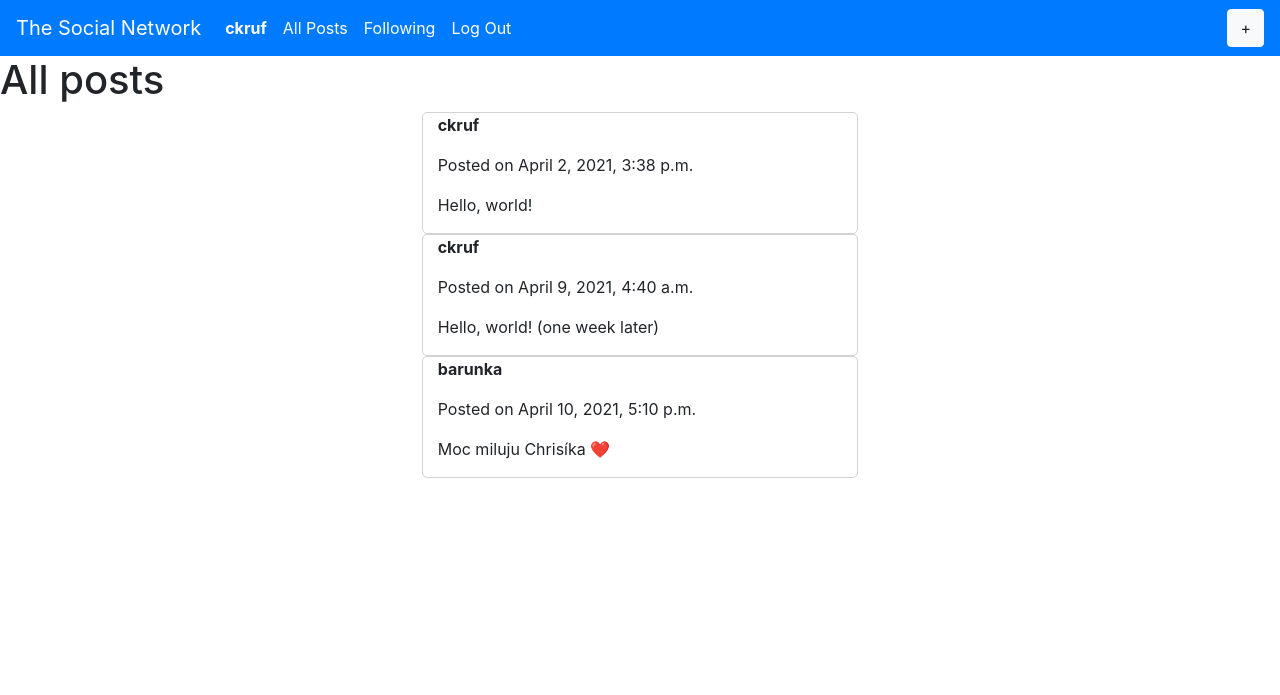
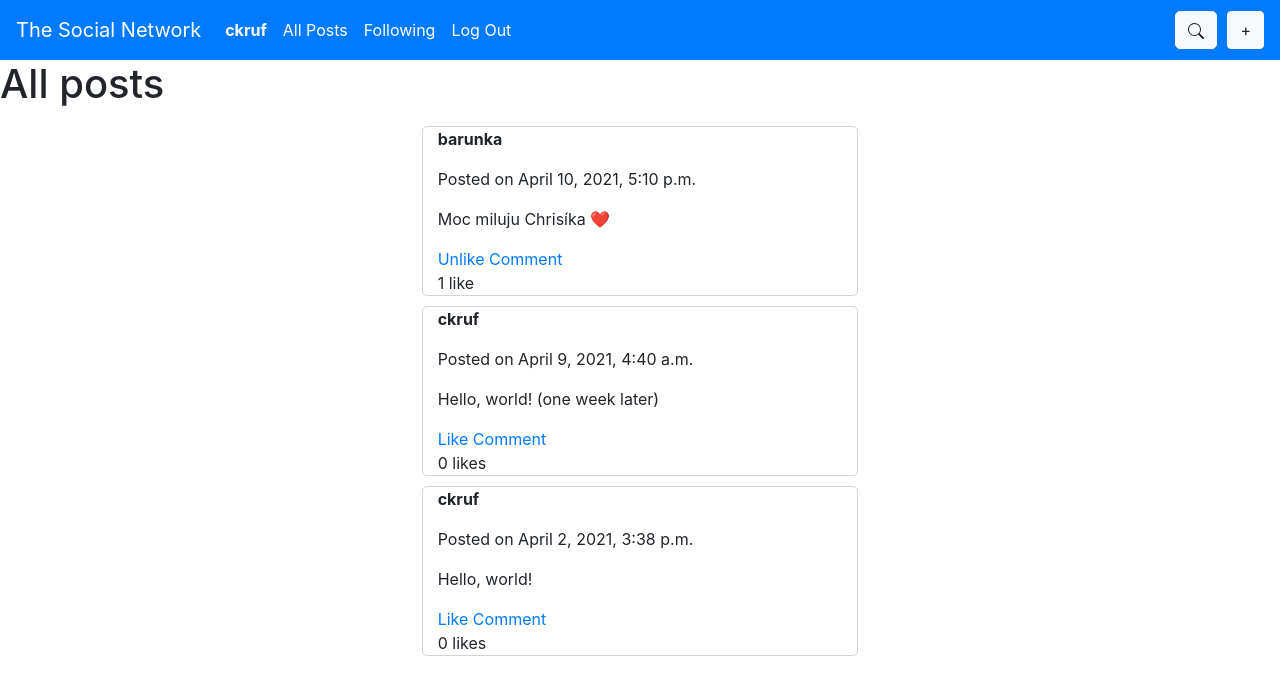
Before and after one commit to ckruf/network, a Django app: page /all in a window 1280 px wide. Shown: the top 695 px of the page. Run offline with Django 3.2, Linux system fonts and the light colour scheme; a user stored in the database is signed in; data comes from the database, SQL or seed files in the repository; both versions use the stored data as it was after the commit; some libraries are stand-ins or nearby versions.

Commit message:
suggestive search and likes

```diff
--- a/network/static/network/network.js
+++ b/network/static/network/network.js
@@ -14,6 +14,7 @@ document.addEventListener('DOMContentLoaded', function() {
 
     newpostbtn.onclick = function() {
         if (postareastyle.height == '0px'){
+            console.log("If condition entered");
             newpostarea.style.animationPlayState = 'running';
             newpostbtn.innerHTML = '-';
             textarea.removeAttribute("disabled");
@@ -25,6 +26,7 @@ document.addEventListener('DOMContentLoaded', function() {
                 newpostarea.style.animationPlayState = 'paused';
             })
         } else {
+            console.log("Else condition entered");
             newpostarea.style.animationPlayState = 'running';
             newpostbtn.innerHTML = '+';
             textarea.setAttribute("disabled","");
@@ -37,4 +39,126 @@ document.addEventListener('DOMContentLoaded', function() {
             });
         }
         }
+
+    const searchbtn = document.querySelector('#searchbtn');
+    const searchfield = document.querySelector('#searchfield');
+    const fieldstyle = getComputedStyle(searchfield);
+
+    searchbtn.onclick = function() {
+        if (fieldstyle.width == '26px'){
+            console.log("First if condition entered.");
+            searchfield.style.animationPlayState = 'running';
+            searchfield.removeAttribute("disabled");
+            searchfield.style.cursor = 'text';
+            searchbtn.style.borderTopLeftRadius = '0px';
+            searchbtn.style.borderBottomLeftRadius = '0px';
+            searchfield.addEventListener('animationend', () => {
+                searchfield.style.animationName = 'hidebar';
+                searchfield.style.animationPlayState = 'paused';
+            })
+        }
+        else if (fieldstyle.width == '250px' && searchfield.value == "") {
+            console.log("Second if condition entered.");
+            searchfield.style.animationPlayState = 'running';
+            searchfield.setAttribute("disabled", "");
+            searchfield.style.cursor = 'default';
+            searchbtn.style.borderTopLeftRadius = '5px';
+            searchbtn.style.borderBottomLeftRadius = '5px';
+            searchfield.addEventListener('animationend', () => {
+                searchfield.style.animationName = 'showbar';
+                searchfield.style.animationPlayState = 'paused';
+            })
+        }
+        else if (fieldstyle.width == '250px' && searchfield.value != "") {
+            console.log("Else condition entered.")
+        }
+    }
+
+    searchfield.addEventListener("keyup", autocomplete);
+    searchfield.addEventListener("click", autocomplete);
+
+  function autocomplete(){
+      var currentFocus;
+        //searchfield.addEventListener("input", function(e) {
+            val = this.value;
+            if (val == "") {
+                closeAllLists();
+                return false;
+            }
+            //if (!val) {return false;}
+            closeAllLists();
+            currentFocus = -1;
+            fetch(`/suggest/${val}`)
+            .then(response => response.json())
+            .then(suggestions => {
+                suggestions.forEach(function (suggestions, index) {
+                    var b = document.createElement("a");
+                    b.setAttribute("href", `/user/${suggestions.profileURL}`);
+                    b.setAttribute("id", `suggestion${index}`);
+                    b.classList.add("list-group-item-action");
+                    b.classList.add("result");
+                    b.style.left = '0';
+                    b.style.top = `${38 + (index * 30)}px`
+                    b.innerHTML = "<strong>" + suggestions.username.substr(0, val.length) + "</strong>";
+                    b.innerHTML += suggestions.username.substr(val.length);
+                    //b.innerHTML += "<input type='hidden' value='" + suggestions.username + "'>";
+                    document.querySelector('#results').appendChild(b)
+                    });
+
+            })
+
+    }
+    function closeAllLists() {
+        document.querySelector('#results').innerHTML = '';
+    }
+
+    document.addEventListener("click", function (e) {
+        closeAllLists(e.target);
+    });
+
+    var elements = document.getElementsByClassName("like");
+
+    Array.from(elements).forEach(function(element) {
+        element.addEventListener('click', function(){
+            like(element.id);
+        });
+    })
+
+    /*The argument passed to the function is the HTML id of the Like, which has the form like1, like2, like3 and so on.
+    The number is the ID of the post that the like is associated with - the primary key of the Post in the database.
+    We will therefore extract the ID of the post using the substring function and then use it.*/
+    function like(id) {
+        console.log("Function run");
+        //id = id.substr(4);
+        var postid = parseInt(id.substr(4));
+        const htmllike = document.querySelector(`#${id}`);
+        const likecountdiv = document.querySelector(`#likecount${postid}`);
+        var likecount = parseInt(likecountdiv.innerHTML.substr(0,1));
+        console.log(`id is ${id}, postid is ${postid}`);
+        if (htmllike.innerHTML == 'Like') {
+            fetch(`/like/${postid}`, {
+                method:"POST"
+            })
+            .then(response => console.log(response))
+            .then(result => {
+                console.log(result);
+            });
+            htmllike.innerHTML = 'Unlike';
+            likecount = likecount + 1;
+        }
+        else {
+            fetch(`unlike/${postid}`, {
+                method:"POST"
+            })
+            htmllike.innerHTML = 'Like';
+            likecount = likecount - 1;
+        }
+        if (likecount == 1){
+            likecountdiv.innerHTML = `${likecount} like`;
+        } else {
+            likecountdiv.innerHTML = `${likecount} likes`
+        }
+
+    }
+
 });
--- a/network/static/network/styles.css
+++ b/network/static/network/styles.css
@@ -1,3 +1,4 @@
+
 #newpost{
     animation-name: showpost;
     animation-duration:1s;
@@ -13,9 +14,77 @@
     cursor: default;
 }
 
+/*nav bar */
+#bar{
+    height:60px;
+    overflow-y: visible;
+}
+
+/* search button */
+#searchbtn{
+    margin-right: 10px;
+    border-radius: 5px 5px 5px 5px;
+}
+
+/* add new post button */
+#addnew{
+    margin-top: 15px;
+}
+
+.result {
+    background-color: snow;
+    position: absolute;
+    width:250px;
+    height:30px;
+    max-height: 200px;
+    overflow-y: visible;
+    padding-left: 12px;
+    z-index: 99999999;
+
+  }
+
+.like {
+    cursor:pointer;
+}
+.like:hover{
+    text-decoration: underline;
+}
+
+.form-control:focus {
+    box-shadow: none;
+}
+
+.list-group-item-action:hover{
+    background-color: lightcyan;
+}
+
+/* search field */
+#searchfield{
+    animation-name: showbar;
+    animation-duration:1s;
+    animation-play-state: paused;
+    animation-fill-mode: forwards;
+    cursor: default;
+    border-top-right-radius: 0px;
+    border-bottom-right-radius: 0px;
+
+}
+
+#searchfield:focus{
+    border-bottom-left-radius: 0px;
+}
+
+
+/*searchform div in which both the button and the field are wrapped*/
+#searchform{
+    margin-top: 15px;
+}
+
+
 .post{
     border: 1px solid lightgray;
     border-radius: 5px;
+    margin-top: 10px;
 }
 
 @keyframes showpost {
@@ -43,3 +112,25 @@
         opacity:0;
     }
 }
+
+@keyframes showbar {
+    from {
+        width: 26px;
+        opacity:0;
+    }
+    to {
+        width: 250px;
+        opacity:1;
+    }
+}
+
+@keyframes hidebar {
+    from {
+        width: 250px;
+        opacity:1;
+    }
+    to {
+        width:26px;
+        opacity:0;
+    }
+}
--- a/network/templates/network/all.html
+++ b/network/templates/network/all.html
@@ -8,6 +8,17 @@
                 <p class="postauthor"><strong>{{ post.author }}</strong></p>
                 <p class="posttime">Posted on {{ post.created }}</p>
                 <p class="postcontent">{{ post.content }}</p>
+                {% if post.liked %}
+                <span class="like text-primary" id="like{{ post.id }}">Unlike</span>
+                {% else %}
+                <span class="like text-primary" id="like{{ post.id }}">Like</span>
+                {% endif %}
+                <a href='#'>Comment</a>
+                {% if post.likes.count == 1 %}
+                <div id="likecount{{ post.id }}">{{ post.likes.count }} like</div>
+                {% else %}
+                <div id="likecount{{ post.id }}">{{ post.likes.count }} likes</div>
+                {% endif %}
             </div>
         </div>
     {% endfor %}
--- a/network/templates/network/layout.html
+++ b/network/templates/network/layout.html
@@ -11,11 +11,11 @@
     <body>
 
         <nav class="navbar navbar-dark navbar-expand-sm bg-primary" id="bar">
-            <a class="navbar-brand" href="#">The Social Network</a>
+            <a class="navbar-brand" href="{% url 'index' %}">The Social Network</a>
               <ul class="navbar-nav mr-auto">
                 {% if user.is_authenticated %}
                     <li class="nav-item">
-                        <a class="nav-link text-white" href="#"><strong>{{ user.username }}</strong></a>
+                        <a class="nav-link text-white" href="/user/{{user.profileurl}}"><strong>{{ user.username }}</strong></a>
                     </li>
                 {% endif %}
                 <li class="nav-item">
@@ -32,22 +32,38 @@
                     </li>
                 {% else %}
                     <li class="nav-item">
-                        <a class="nav-link" href="{% url 'login' %}">Log In</a>
+                        <a class="nav-link text-white" href="{% url 'login' %}">Log In</a>
                     </li>
                     <li class="nav-item">
-                        <a class="nav-link" href="{% url 'register' %}">Register</a>
+                        <a class="nav-link text-white" href="{% url 'register' %}">Register</a>
                     </li>
                 {% endif %}
               </ul>
               {% if user.is_authenticated %}
                 <ul class="navbar-nav ml-auto">
-                    <li class="nav-item">
-                        <button type="button" id="addnew" class="btn btn-light">+</button>
-                    </li>
+                    <span class="align-middle">
+                        <li class="nav-item">
+                            <div class="input-group mb-3 navbar-form" id="searchform">
+                                <input type="text" class="form-control" autocomplete="off" id="searchfield" placeholder="Search" disabled>
+                                <div id="results" class="list-group">
+                                </div>
+                                <button type="button" id="searchbtn" class="btn btn-light">
+                                    <svg xmlns="http://www.w3.org/2000/svg" width="16" height="16" fill="currentColor" class="bi bi-search" viewBox="0 0 16 16">
+                                        <path d="M11.742 10.344a6.5 6.5 0 1 0-1.397 1.398h-.001c.03.04.062.078.098.115l3.85 3.85a1 1 0 0 0 1.415-1.414l-3.85-3.85a1.007 1.007 0 0 0-.115-.1zM12 6.5a5.5 5.5 0 1 1-11 0 5.5 5.5 0 0 1 11 0z"/>
+                                    </svg>
+                                </button>
+                            </div>
+                        </li>
+                    </span>
+                    <span class="align-middle">
+                        <li class="nav-item">
+                            <button type="button" id="addnew" class="btn btn-light">+</button>
+                        </li>
+                    </span>
                 </ul>
               {% endif %}
           </nav>
-        <div id="newpost" class="row" style="display:">
+        <div id="newpost" class="row">
             <div class="col align-self-center">
                 <form action="{% url 'newpost' %}" method="post">
                     <div class="form-row justify-content-center">
--- a/network/urls.py
+++ b/network/urls.py
@@ -9,5 +9,9 @@ urlpatterns = [
     path("logout", views.logout_view, name="logout"),
     path("register", views.register, name="register"),
     path("newpost", views.newpost, name="newpost"),
-    path("all", views.all, name="all")
+    path("all", views.all, name="all"),
+    path("user/<str:profileurl>", views.userprofile, name="profile"),
+    path("suggest/<str:barcontent>", views.suggest, name="suggestions"),
+    path("like/<int:postid>", views.like, name="like"),
+    path("unlike/<int:postid>", views.unlike, name="unlike")
 ]
--- a/network/views.py
+++ b/network/views.py
@@ -1,10 +1,15 @@
+import json
+from django.core import serializers
 from django.contrib.auth import authenticate, login, logout
 from django.db import IntegrityError
-from django.http import HttpResponse, HttpResponseRedirect
+from django.http import HttpResponse, HttpResponseRedirect, JsonResponse
 from django.shortcuts import render
 from django.urls import reverse
 from .models import User, Comment, Like, UserFollowing, Post, NewPostForm
-
+from django.core.exceptions import ObjectDoesNotExist
+from django.views.decorators.csrf import csrf_exempt
+from django.contrib.auth.decorators import login_required
+from django.db.models import Exists, OuterRef
 from .models import User
 
 
@@ -43,6 +48,7 @@ def register(request):
     if request.method == "POST":
         username = request.POST["username"]
         email = request.POST["email"]
+        profileurl = request.POST["profileurl"]
 
         # Ensure password matches confirmation
         password = request.POST["password"]
@@ -54,7 +60,8 @@ def register(request):
 
         # Attempt to create new user
         try:
-            user = User.objects.create_user(username, email, password)
+            user = User.objects.create_user(username, email, password, profileurl=profileurl)
+            user.profilerurl = profileurl
             user.save()
         except IntegrityError:
             return render(request, "network/register.html", {
@@ -76,7 +83,46 @@ def newpost(request):
 
 def all(request):
     if request.method == "GET":
+        user=request.user
+        liked_by_user = Like.objects.filter(author=user,post=OuterRef('pk'))
         return render(request, "network/all.html", {
-            "posts": Post.objects.all(),
+            "posts": Post.objects.all().order_by('-created').annotate(liked=Exists(liked_by_user)),
+            "likes": Like.objects.filter(author=request.user),
             "postform": NewPostForm(auto_id=False)
         })
+
+def userprofile(request, profileurl):
+    if request.method == "GET":
+        try:
+            u = User.objects.get(profileurl=profileurl)
+            return render(request, "network/profile.html", {
+                "profileowner": u,
+                "postform": NewPostForm(auto_id=False),
+                "posts": Post.objects.filter(author=u).order_by('-created')
+            })
+        except ObjectDoesNotExist:
+            return render(request, "network/usernonexist.html")
+
+def suggest(request, barcontent):
+    users = User.objects.filter(username__startswith=barcontent)
+    return JsonResponse([user.serialize() for user in users], safe=False)
+
+@csrf_exempt
+@login_required
+def like(request, postid):
+    if request.method == "POST":
+        user = request.user
+        l = Like(author=user, post=Post.objects.get(pk=postid))
+        l.save()
+        return HttpResponse("Like saved")
+    else:
+        return HttpResponse(f"You have tried to visit like/{postid}")
+
+@csrf_exempt
+@login_required
+def unlike(request, postid):
+    if request.method == "POST":
+        user = request.user
+        l = Like.objects.get(author=user, post=Post.objects.get(pk=postid))
+        l.delete()
+        return HttpResponse("Like deleted")
```
Also changed, not shown: network/models.py (+8 -1 lines), network/templates/network/profile.html (added, +20 -0 lines), network/templates/network/register.html (+19 -1 lines), network/templates/network/usernonexist.html (added, +7 -0 lines), db.sqlite3, network/migrations/0003_auto_20210409_0726.py (added), network/migrations/0004_auto_20210409_0734.py (added).
